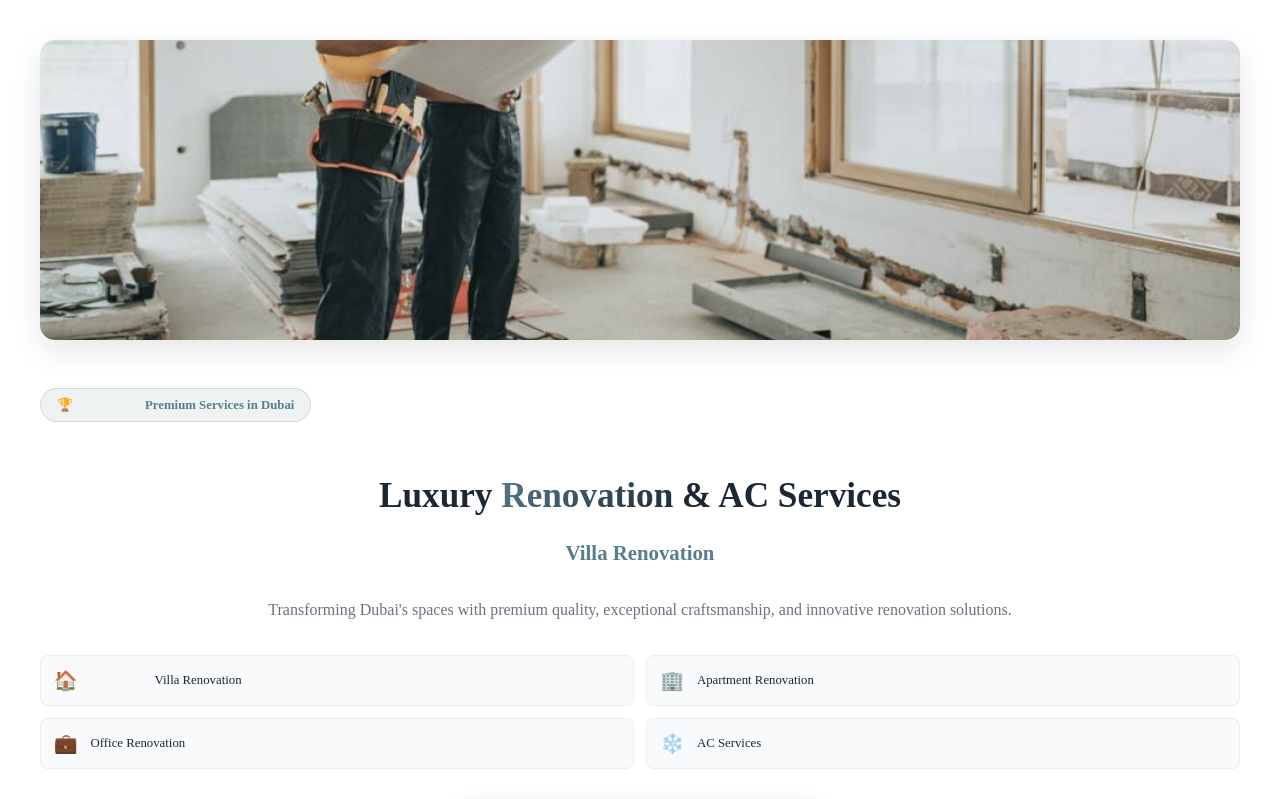
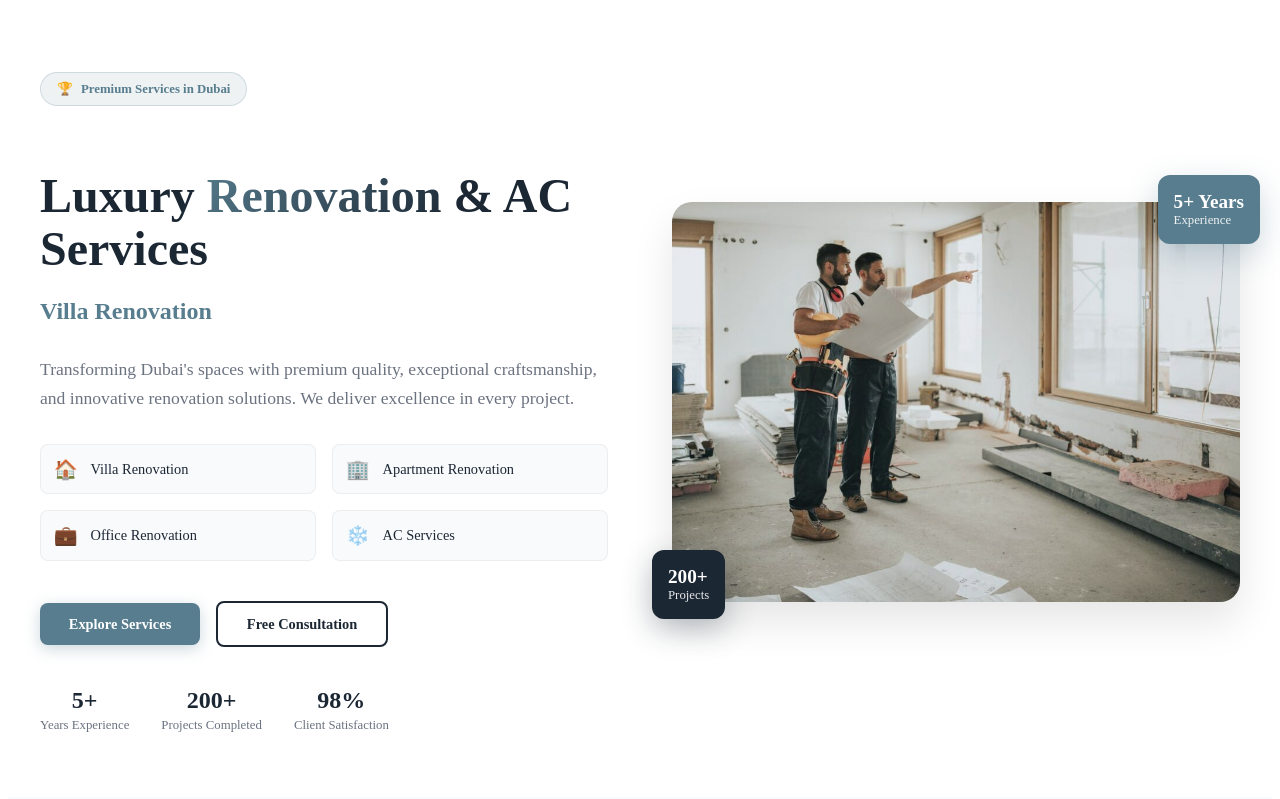
Before and after one commit to alpamayo73/main, a Next.js app: page / in a window 1280 px wide. Shown: the top 799 px of the page. Built offline with nearby package versions, Linux system fonts and the light colour scheme.

Commit message:
Update Hero.js

```diff
--- a/src/components/home/Hero.js
+++ b/src/components/home/Hero.js
@@ -28,8 +28,10 @@ export default function Hero() {
   return (
     <section style={{
       backgroundColor: 'white',
-      padding: '2rem 0',
-      minHeight: 'auto'
+      padding: '4rem 0',
+      minHeight: '500px',
+      display: 'flex',
+      alignItems: 'center'
     }}>
       <div style={{
         maxWidth: '1200px',
@@ -39,13 +41,13 @@ export default function Hero() {
       }}>
         <div style={{
           display: 'grid',
-          gridTemplateColumns: '1fr',
-          gap: '3rem',
+          gridTemplateColumns: '1fr 1fr',
+          gap: '4rem',
           alignItems: 'center'
         }}>
 
-          {/* Content - Always first on mobile */}
-          <div style={{ order: 2 }}>
+          {/* Left Column - Content */}
+          <div>
             {/* Badge */}
             <div style={{
               display: 'inline-flex',
@@ -64,12 +66,11 @@ export default function Hero() {
             </div>
 
             <h1 style={{
-              fontSize: '2.2rem',
+              fontSize: '3rem',
               fontWeight: '700',
               color: '#1C2734',
               marginBottom: '1rem',
-              lineHeight: 1.2,
-              textAlign: 'center'
+              lineHeight: 1.1
             }}>
               Luxury
               <span style={{
@@ -83,15 +84,13 @@ export default function Hero() {
 
             {/* Animated Services */}
             <div style={{
-              fontSize: '1.3rem',
+              fontSize: '1.5rem',
               fontWeight: '600',
               color: '#577D8E',
               marginBottom: '1.5rem',
               minHeight: '40px',
               display: 'flex',
-              alignItems: 'center',
-              justifyContent: 'center',
-              textAlign: 'center'
+              alignItems: 'center'
             }}>
               <span key={currentService} style={{
                 display: 'inline-block',
@@ -102,23 +101,22 @@ export default function Hero() {
             </div>
 
             <p style={{
-              fontSize: '1rem',
+              fontSize: '1.1rem',
               color: '#6b7280',
               marginBottom: '2rem',
               lineHeight: 1.6,
-              fontWeight: '400',
-              textAlign: 'center'
+              fontWeight: '400'
             }}>
               Transforming Dubai's spaces with premium quality, exceptional craftsmanship,
-              and innovative renovation solutions.
+              and innovative renovation solutions. We deliver excellence in every project.
             </p>
 
             {/* Features Grid */}
             <div style={{
               display: 'grid',
               gridTemplateColumns: '1fr 1fr',
-              gap: '0.8rem',
-              marginBottom: '2rem'
+              gap: '1rem',
+              marginBottom: '2.5rem'
             }}>
               {features.map((feature, index) => (
                 <div key={index} style={{
@@ -134,7 +132,7 @@ export default function Hero() {
                     marginRight: '0.8rem'
                   }}>{feature.icon}</span>
                   <span style={{
-                    fontSize: '0.8rem',
+                    fontSize: '0.9rem',
                     fontWeight: '500',
                     color: '#1C2734'
                   }}>{feature.text}</span>
@@ -145,10 +143,9 @@ export default function Hero() {
             {/* Buttons */}
             <div style={{
               display: 'flex',
-              flexDirection: 'column',
               gap: '1rem',
               alignItems: 'center',
-              marginBottom: '2rem'
+              marginBottom: '2.5rem'
             }}>
               <Link
                 href="/services"
@@ -163,18 +160,17 @@ export default function Hero() {
                   transition: 'all 0.3s ease',
                   border: 'none',
                   cursor: 'pointer',
-                  boxShadow: '0 4px 15px rgba(87, 125, 142, 0.3)',
-                  width: '100%',
-                  maxWidth: '300px',
-                  textAlign: 'center'
+                  boxShadow: '0 4px 15px rgba(87, 125, 142, 0.3)'
                 }}
                 onMouseEnter={(e) => {
                   e.target.style.backgroundColor = '#1C2734';
                   e.target.style.transform = 'translateY(-2px)';
+                  e.target.style.boxShadow = '0 8px 25px rgba(28, 39, 52, 0.4)';
                 }}
                 onMouseLeave={(e) => {
                   e.target.style.backgroundColor = '#577D8E';
                   e.target.style.transform = 'translateY(0)';
+                  e.target.style.boxShadow = '0 4px 15px rgba(87, 125, 142, 0.3)';
                 }}
               >
                 Explore Services
@@ -190,10 +186,7 @@ export default function Hero() {
                   textDecoration: 'none',
                   fontSize: '0.9rem',
                   transition: 'all 0.3s ease',
-                  backgroundColor: 'transparent',
-                  width: '100%',
-                  maxWidth: '300px',
-                  textAlign: 'center'
+                  backgroundColor: 'transparent'
                 }}
                 onMouseEnter={(e) => {
                   e.target.style.backgroundColor = '#1C2734';
@@ -213,20 +206,19 @@ export default function Hero() {
             {/* Stats */}
             <div style={{
               display: 'flex',
-              justifyContent: 'space-around',
-              alignItems: 'center',
-              textAlign: 'center'
+              gap: '2rem',
+              alignItems: 'center'
             }}>
               {stats.map((stat, index) => (
-                <div key={index}>
+                <div key={index} style={{ textAlign: 'center' }}>
                   <div style={{
-                    fontSize: '1.3rem',
+                    fontSize: '1.5rem',
                     fontWeight: '700',
                     color: '#1C2734',
                     marginBottom: '0.2rem'
                   }}>{stat.number}</div>
                   <div style={{
-                    fontSize: '0.7rem',
+                    fontSize: '0.8rem',
                     color: '#6b7280',
                     fontWeight: '500'
                   }}>{stat.label}</div>
@@ -235,19 +227,18 @@ export default function Hero() {
             </div>
           </div>
 
-          {/* Image - Always second on mobile */}
+          {/* Right Column - Image */}
           <div style={{
             position: 'relative',
-            height: '300px',
-            order: 1
+            height: '400px'
           }}>
             {/* Main Image */}
             <div style={{
               width: '100%',
               height: '100%',
-              borderRadius: '15px',
+              borderRadius: '20px',
               overflow: 'hidden',
-              boxShadow: '0 10px 30px rgba(0, 0, 0, 0.1)',
+              boxShadow: '0 20px 40px rgba(0, 0, 0, 0.1)',
               position: 'relative'
             }}>
               <img
@@ -256,7 +247,14 @@ export default function Hero() {
                 style={{
                   width: '100%',
                   height: '100%',
-                  objectFit: 'cover'
+                  objectFit: 'cover',
+                  transition: 'transform 0.3s ease'
+                }}
+                onMouseEnter={(e) => {
+                  e.target.style.transform = 'scale(1.05)';
+                }}
+                onMouseLeave={(e) => {
+                  e.target.style.transform = 'scale(1)';
                 }}
               />
 
@@ -271,10 +269,7 @@ export default function Hero() {
               }}></div>
             </div>
 
-            {/* Floating Elements - Hidden on mobile */}
-            <div style={{
-              display: 'none'
-            }}>
+            {/* Floating Elements */}
             <div style={{
               position: 'absolute',
               top: '-20px',
@@ -283,7 +278,8 @@ export default function Hero() {
               color: 'white',
               padding: '1rem',
               borderRadius: '12px',
-                boxShadow: '0 10px 30px rgba(87, 125, 142, 0.3)'
+              boxShadow: '0 10px 30px rgba(87, 125, 142, 0.3)',
+              animation: 'float 3s ease-in-out infinite'
             }}>
               <div style={{ fontSize: '1.2rem', fontWeight: '700' }}>5+ Years</div>
               <div style={{ fontSize: '0.8rem', opacity: 0.9 }}>Experience</div>
@@ -297,12 +293,36 @@ export default function Hero() {
               color: 'white',
               padding: '1rem',
               borderRadius: '12px',
-                boxShadow: '0 10px 30px rgba(28, 39, 52, 0.3)'
+              boxShadow: '0 10px 30px rgba(28, 39, 52, 0.3)',
+              animation: 'float 3s ease-in-out infinite 1.5s'
             }}>
               <div style={{ fontSize: '1.2rem', fontWeight: '700' }}>200+</div>
               <div style={{ fontSize: '0.8rem', opacity: 0.9 }}>Projects</div>
             </div>
-            </div>
+
+            {/* Decorative Background Elements */}
+            <div style={{
+              position: 'absolute',
+              top: '50%',
+              right: '-30px',
+              transform: 'translateY(-50%)',
+              width: '100px',
+              height: '100px',
+              backgroundColor: 'rgba(87, 125, 142, 0.1)',
+              borderRadius: '50%',
+              zIndex: -1
+            }}></div>
+
+            <div style={{
+              position: 'absolute',
+              bottom: '20px',
+              right: '40px',
+              width: '60px',
+              height: '60px',
+              backgroundColor: 'rgba(28, 39, 52, 0.05)',
+              borderRadius: '50%',
+              zIndex: -1
+            }}></div>
           </div>
         </div>
       </div>
@@ -319,55 +339,71 @@ export default function Hero() {
           }
         }
 
-        @media (min-width: 768px) {
+        @keyframes float {
+          0%, 100% {
+            transform: translateY(0);
+          }
+          50% {
+            transform: translateY(-10px);
+          }
+        }
+
+        /* Mobile Styles */
+        @media (max-width: 767px) {
           section {
-            padding: 4rem 0;
-            min-height: 500px;
+            padding: 2rem 0;
+            min-height: auto;
           }
 
           div > div:first-child {
-            grid-template-columns: 1fr 1fr;
-            gap: 4rem;
+            grid-template-columns: 1fr;
+            gap: 2rem;
           }
 
           div > div:first-child > div:first-child {
-            order: 1;
+            order: 2;
           }
 
           div > div:first-child > div:last-child {
-            order: 2;
-            height: 400px;
+            order: 1;
+            height: 300px;
           }
 
           h1 {
-            font-size: 3rem;
-            text-align: left;
+            font-size: 2.2rem;
+            text-align: center;
           }
 
           div > div:first-child > div:first-child > div:nth-child(3) {
-            justify-content: flex-start;
-            text-align: left;
+            justify-content: center;
+            text-align: center;
+            font-size: 1.3rem;
           }
 
           p {
-            text-align: left;
+            text-align: center;
+            font-size: 1rem;
           }
 
           div > div:first-child > div:first-child > div:nth-child(6) {
-            flex-direction: row;
-            justify-content: flex-start;
+            flex-direction: column;
+            gap: 1rem;
+            align-items: center;
           }
 
           div > div:first-child > div:first-child > div:nth-child(6) a {
-            width: auto;
+            width: 100%;
+            max-width: 300px;
+            text-align: center;
           }
 
           div > div:first-child > div:first-child > div:last-child {
-            justify-content: flex-start;
+            justify-content: space-around;
           }
 
+          /* Hide floating elements on mobile */
           div > div:first-child > div:last-child > div:last-child {
-            display: block;
+            display: none;
           }
         }
       `}</style>
```
Lines whose indentation alone changed are shown as unchanged.
